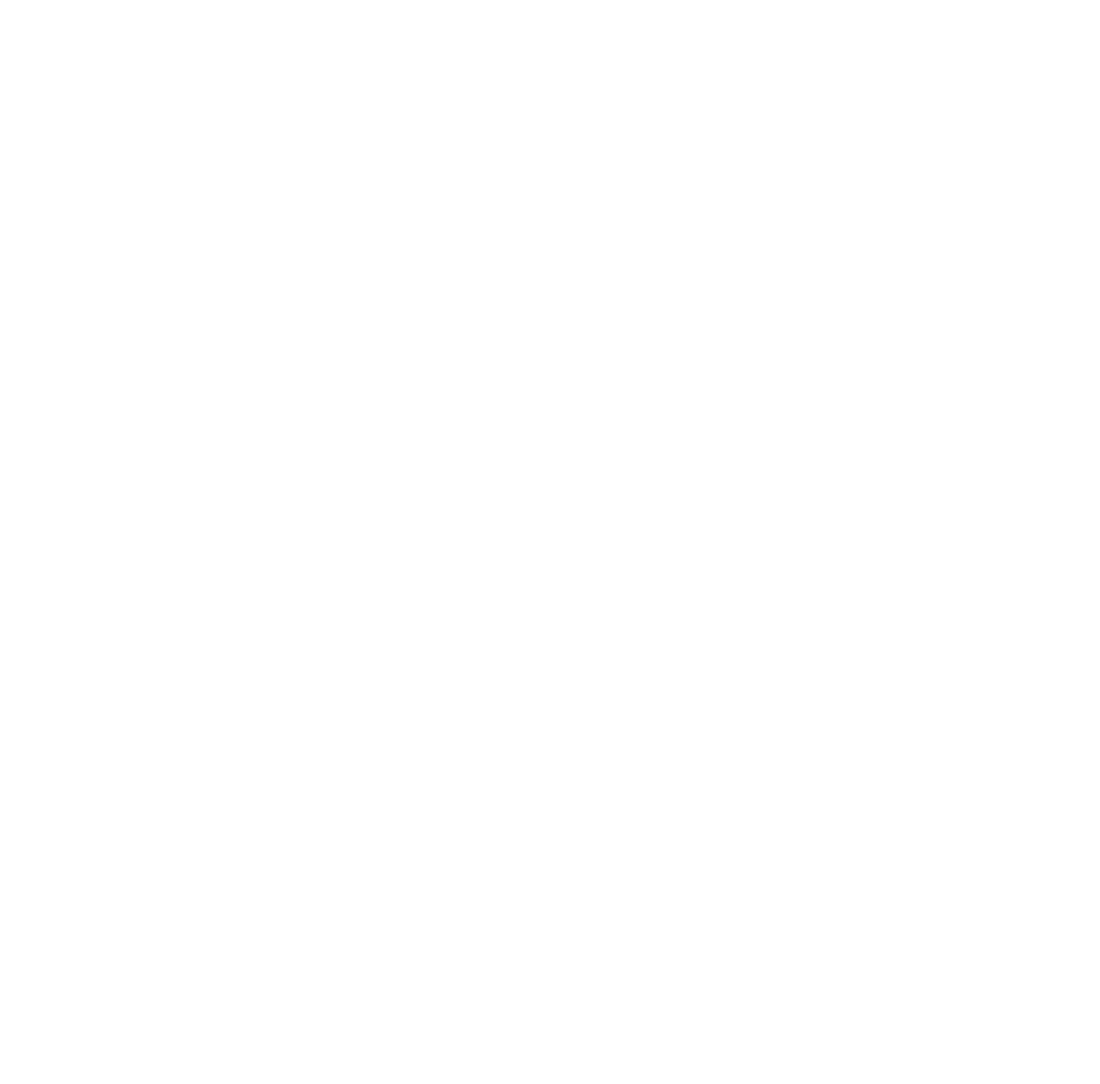
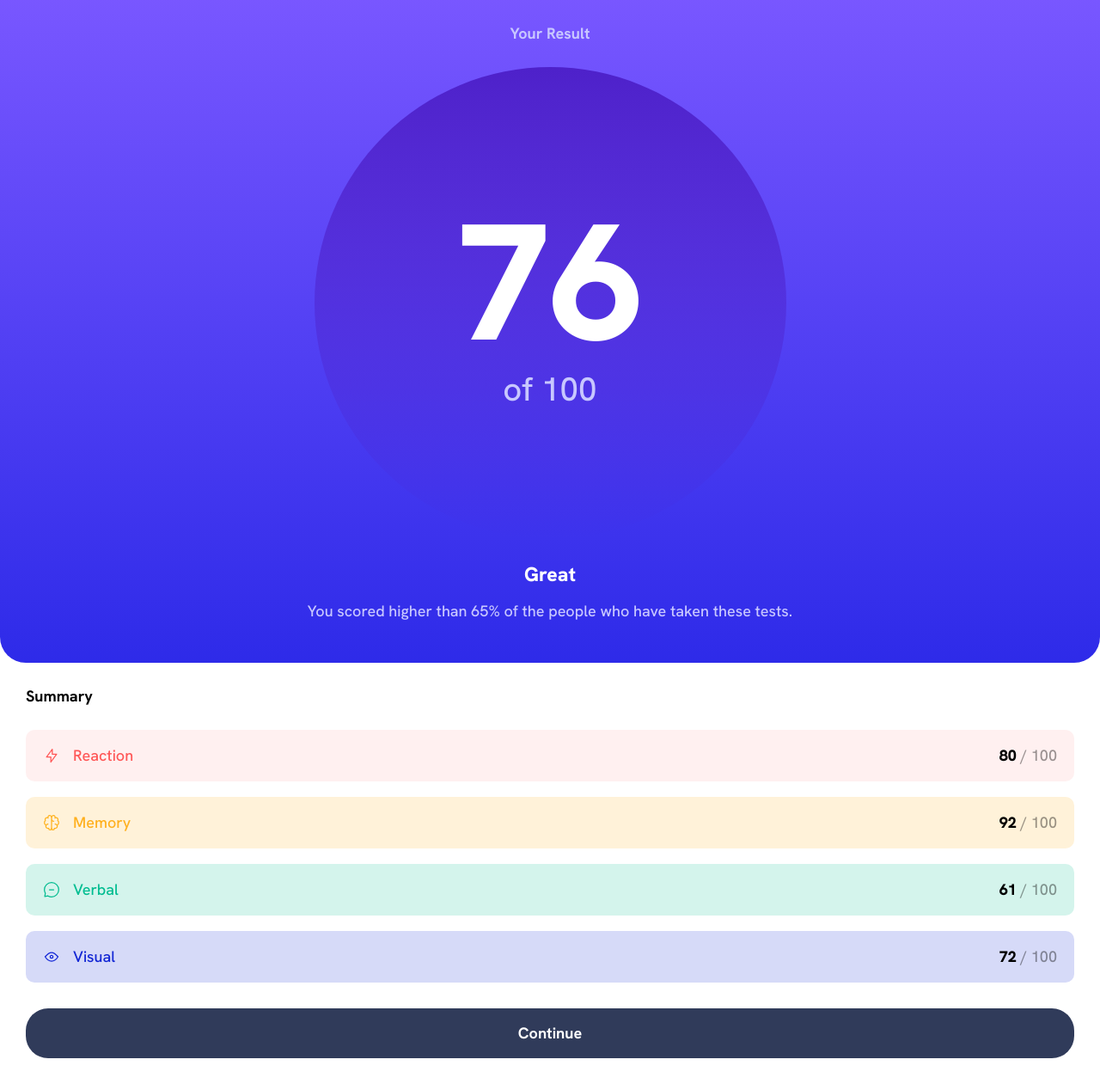
Before and after one commit to sjabloons/syntra-results-2024, a website: page index.html in a window 1280 px wide. Shown: the whole page at 86% size. Before the commit the page ends 800 px from the top, so only its background shows below. Drawn offline with nearby package versions, Linux system fonts and the light colour scheme.

Commit message:
2 secties toegevoegd

```diff
--- a/index.html
+++ b/index.html
@@ -8,8 +8,44 @@
     </head>
     <body>
         <main>
-            <section></section>
-            <section></section>
+            <section>
+                <h1>Your Result</h1>
+                <div>
+                    <h3>76</h3>
+                    <h4>of 100</h4>
+                </div>
+                <h2>Great</h2>
+                <p>
+                    You scored higher than 65% of the people who have taken
+                    these tests.
+                </p>
+            </section>
+            <section>
+                <h1>Summary</h1>
+                <ul>
+                    <li>
+                        <img src="/icon-reaction.svg" alt="" />
+                        <p>Reaction</p>
+                        <p><strong>80</strong> / 100</p>
+                    </li>
+                    <li>
+                        <img src="/icon-memory.svg" alt="" />
+                        <p>Memory</p>
+                        <p><strong>92</strong> / 100</p>
+                    </li>
+                    <li>
+                        <img src="/icon-verbal.svg" alt="" />
+                        <p>Verbal</p>
+                        <p><strong>61</strong> / 100</p>
+                    </li>
+                    <li>
+                        <img src="/icon-visual.svg" alt="" />
+                        <p>Visual</p>
+                        <p><strong>72</strong> / 100</p>
+                    </li>
+                </ul>
+                <a href="#">Continue</a>
+            </section>
         </main>
     </body>
 </html>
--- a/style.css
+++ b/style.css
@@ -18,7 +18,144 @@
 * {
     box-sizing: border-box;
 }
-body {
-    margin: 20px;
+
+main {
     font-family: "Hanken Grotesk";
+    font-size: 1.8rem;
+    font-weight: 500;
+    display: grid;
+    /* min-height: 60rem; om te starten*/
+    section {
+        padding: 3rem;
+        &:nth-child(1) {
+            background-image: linear-gradient(
+                var(--LightSlateBlue),
+                var(--LightRoyalBlue)
+            );
+            border-radius: 0 0 3rem 3rem;
+            text-align: center;
+            color: white;
+            h1 {
+                color: var(--LightLavender);
+                font-weight: 700;
+            }
+            div {
+                display: flex;
+                flex-direction: column;
+                justify-content: center;
+
+                margin: 3rem auto;
+                gap: 1rem;
+                width: 45%;
+
+                aspect-ratio: 1/1;
+                border-radius: 50%;
+                background-image: linear-gradient(
+                    hsla(256, 72%, 46%, 1),
+                    hsla(241, 72%, 46%, 0)
+                );
+                h3 {
+                    font-size: 15vw; /*om te verschalen */
+                    font-weight: 800;
+                }
+                h4 {
+                    color: var(--LightLavender);
+                    font-size: 3vw; /*om te verschalen */
+                }
+            }
+            h2 {
+                font-weight: 800;
+                font-size: 2.3rem;
+            }
+            p {
+                color: var(--LightLavender);
+                width: 70%;
+                margin: 2rem auto;
+                line-height: 2.1rem;
+            }
+        }
+        &:nth-child(2) {
+            h1 {
+                color: black;
+                font-weight: 700;
+            }
+            ul {
+                margin: 3rem 0;
+                display: grid;
+                gap: 1.8rem;
+            }
+            li {
+                display: flex;
+                align-items: center;
+                gap: 1.5rem;
+                padding: 2rem;
+                border-radius: 1rem;
+
+                &:nth-child(1) {
+                    color: var(--LightRed);
+                    background-color: color-mix(
+                        in hsl,
+                        var(--LightRed) 10%,
+                        transparent 100%
+                    );
+                }
+                &:nth-child(2) {
+                    color: var(--OrangeyYellow);
+                    background-color: color-mix(
+                        in hsl,
+                        var(--OrangeyYellow) 20%,
+                        transparent 100%
+                    );
+                }
+                &:nth-child(3) {
+                    color: var(--GreenTeal);
+                    background-color: color-mix(
+                        in hsl,
+                        var(--GreenTeal) 20%,
+                        transparent 100%
+                    );
+                }
+                &:nth-child(4) {
+                    color: var(--CobaltBlue);
+                    background-color: color-mix(
+                        in hsl,
+                        var(--CobaltBlue) 20%,
+                        transparent 100%
+                    );
+                }
+                img {
+                }
+                p {
+                    &:nth-of-type(1) {
+                        margin-right: auto;
+                    }
+                    &:nth-of-type(2) {
+                        color: rgba(0, 0, 0, 0.4);
+                        strong {
+                            font-weight: 800;
+                            color: black;
+                        }
+                    }
+                }
+            }
+            a {
+                padding: 2rem;
+                border-radius: 2.6rem;
+                background-color: var(--DarkGrayBlue);
+                display: block;
+                text-align: center;
+
+                text-decoration: none;
+                color: white;
+
+                font-weight: 700;
+
+                &:hover {
+                    background-image: linear-gradient(
+                        var(--LightSlateBlue, --LightRoyalBlue)
+                    );
+                }
+            }
+        }
+    }
 }
```
Also changed, not shown: README.md, public/icon-memory.svg (added), public/icon-reaction.svg (added), public/icon-verbal.svg (added), public/icon-visual.svg (added).
